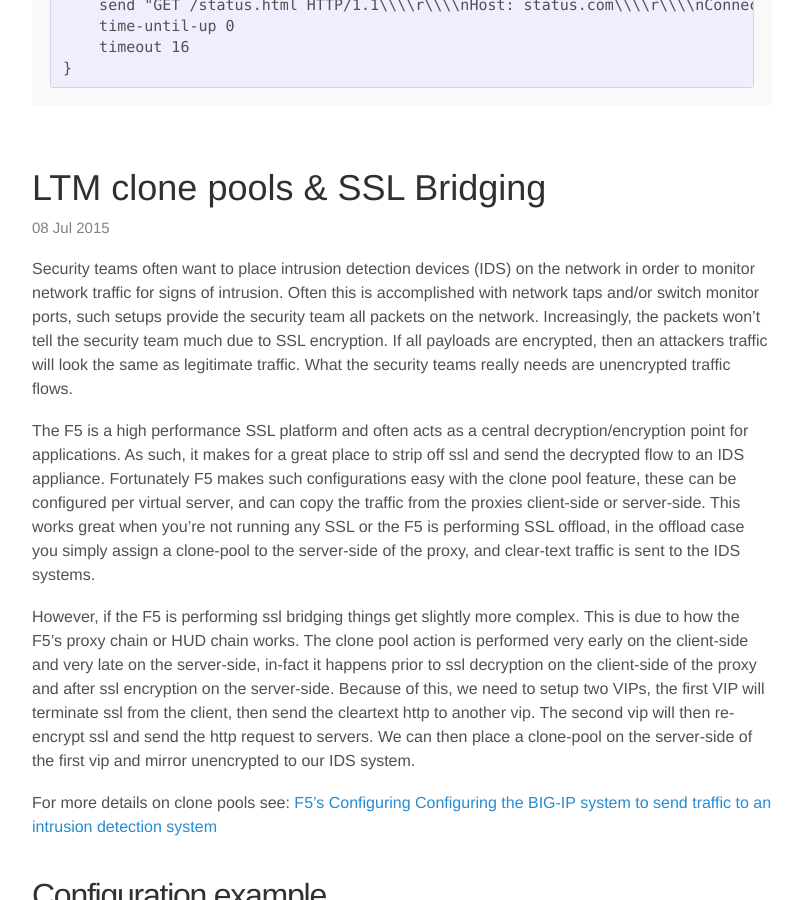
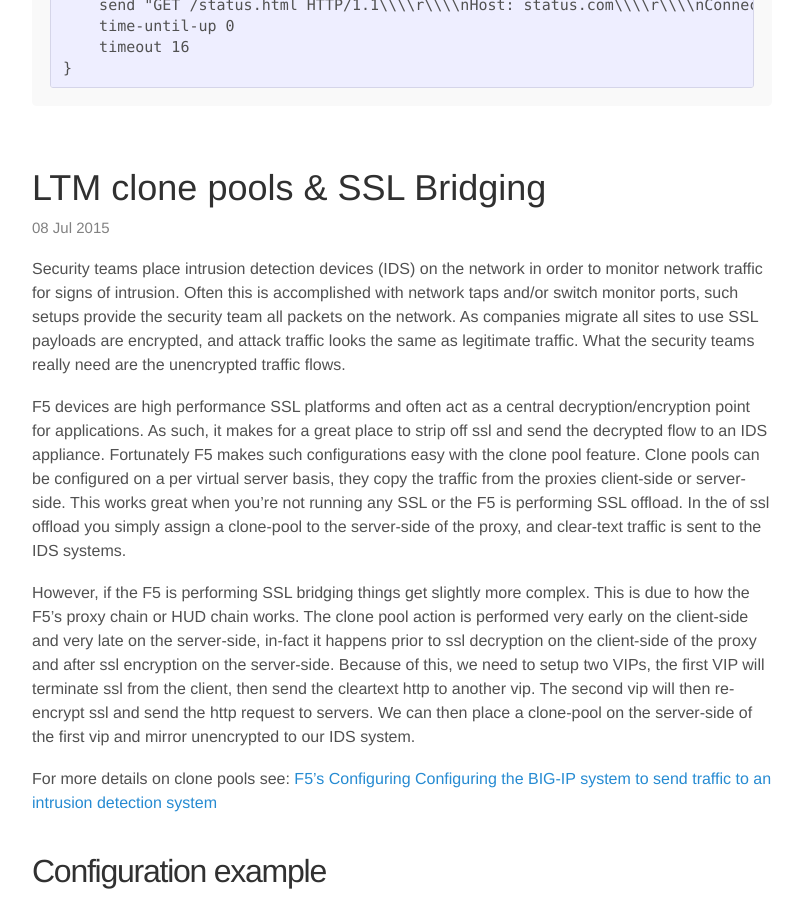
Before and after one commit to mhermsdorfer/mhermsdorfer.github.io, a Jekyll site: the page built from index.html, in a window 1280 px wide and 900 px high, scrolled down 1883 px. Shown: the whole window, without its empty margins (238-1040 px from the left). Built offline with Jekyll 4.4.1, drawn with Linux system fonts in a browser that asks for light colours; the list of posts is cut into pages by our own code; some of the changed text lies outside the part shown.

Commit message:
typo cleanup

```diff
--- a/_posts/2015-07-08-ssl-bridging-and-clone-pool.markdown
+++ b/_posts/2015-07-08-ssl-bridging-and-clone-pool.markdown
@@ -5,11 +5,11 @@ date:   2015-07-08 10:54:25
 categories: F5 LTM
 ---
 
-Security teams often want to place intrusion detection devices (IDS) on the network in order to monitor network traffic for signs of intrusion.  Often this is accomplished with network taps and/or switch monitor ports, such setups provide the security team all packets on the network.  Increasingly, the packets won't tell the security team much due to SSL encryption.  If all payloads are encrypted, then an attackers traffic will look the same as legitimate traffic.  What the security teams really needs are unencrypted traffic flows.
+Security teams place intrusion detection devices (IDS) on the network in order to monitor network traffic for signs of intrusion.  Often this is accomplished with network taps and/or switch monitor ports, such setups provide the security team all packets on the network.  As companies migrate all sites to use SSL payloads are encrypted, and attack traffic looks the same as legitimate traffic.  What the security teams really need are the unencrypted traffic flows.
 
-The F5 is a high performance SSL platform and often acts as a central decryption/encryption point for applications.  As such, it makes for a great place to strip off ssl and send the decrypted flow to an IDS appliance.  Fortunately F5 makes such configurations easy with the clone pool feature, these can be configured per virtual server, and can copy the traffic from the proxies client-side or server-side.  This works great when you're not running any SSL or the F5 is performing SSL offload, in the offload case you simply assign a clone-pool to the server-side of the proxy, and clear-text traffic is sent to the IDS systems.
+F5 devices are high performance SSL platforms and often act as a central decryption/encryption point for applications.  As such, it makes for a great place to strip off ssl and send the decrypted flow to an IDS appliance.  Fortunately F5 makes such configurations easy with the clone pool feature.  Clone pools can be configured on a per virtual server basis, they copy the traffic from the proxies client-side or server-side.  This works great when you're not running any SSL or the F5 is performing SSL offload.  In the of ssl offload you simply assign a clone-pool to the server-side of the proxy, and clear-text traffic is sent to the IDS systems.
 
-However, if the F5 is performing ssl bridging things get slightly more complex.  This is due to how the F5's proxy chain or HUD chain works.  The clone pool action is performed very early on the client-side and very late on the server-side, in-fact it happens prior to ssl decryption on the client-side of the proxy and after ssl encryption on the server-side.  Because of this, we need to setup two VIPs, the first VIP will terminate ssl from the client, then send the cleartext http to another vip.  The second vip will then re-encrypt ssl and send the http request to servers.  We can then place a clone-pool on the server-side of the first vip and mirror unencrypted to our IDS system.
+However, if the F5 is performing SSL bridging things get slightly more complex.  This is due to how the F5's proxy chain or HUD chain works.  The clone pool action is performed very early on the client-side and very late on the server-side, in-fact it happens prior to ssl decryption on the client-side of the proxy and after ssl encryption on the server-side.  Because of this, we need to setup two VIPs, the first VIP will terminate ssl from the client, then send the cleartext http to another vip.  The second vip will then re-encrypt ssl and send the http request to servers.  We can then place a clone-pool on the server-side of the first vip and mirror unencrypted to our IDS system.
 
 For more details on clone pools see: [F5's Configuring Configuring the BIG-IP system to send traffic to an intrusion detection system ](https://support.f5.com/kb/en-us/solutions/public/13000/300/sol13392.html#clone)
 
--- a/_posts/2015-07-09-f5-status-page.markdown
+++ b/_posts/2015-07-09-f5-status-page.markdown
@@ -32,9 +32,9 @@ Here is an example static status page I've used previously.  There is nothing co
 
     <p> Modify the current server status on header above, leaving no space between status= and expected status.  The server status can be set to various options as follows:
     <ul>
-        <li> up or online:     Server is normal and eligable for all traffic. </li>
-        <li> quiesce or drain: Server is going offline and eligable only for existing sessions. </li>
-        <li> down or offline:  Server is down and not eligable any traffic. </li>
+        <li> up or online:     Server is normal and eligible for all traffic. </li>
+        <li> quiesce or drain: Server is going offline and eligible only for existing sessions. </li>
+        <li> down or offline:  Server is down and not eligible any traffic. </li>
     </ul>
     </p>
   </body>
```
Also changed, not shown: other parts of _posts/2015-07-08-ssl-bridging-and-clone-pool.markdown (+1 -1 lines), 2 other files.
